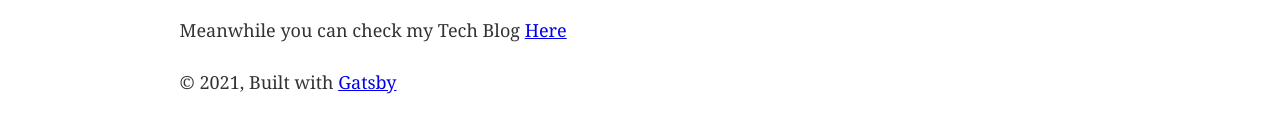
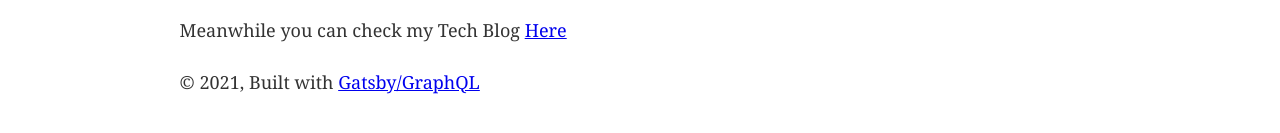
Before and after one commit to ppant/ppant, a Gatsby site: page / in a window 1280 px wide. Shown: the part 393-526 px from the top of the page. Built offline with nearby package versions, Linux system fonts and the light colour scheme; Gatsby itself is replaced by a stand-in of ours.

Commit message:
Update layout.js

```diff
--- a/src/components/layout.js
+++ b/src/components/layout.js
@@ -38,7 +38,7 @@ const Layout = ({ children }) => {
         <footer>
           © {new Date().getFullYear()}, Built with
           {` `}
-          <a href="https://www.gatsbyjs.org">Gatsby</a>
+          <a href="https://www.gatsbyjs.org">Gatsby/GraphQL</a>
         </footer>
       </div>
     </>
```
